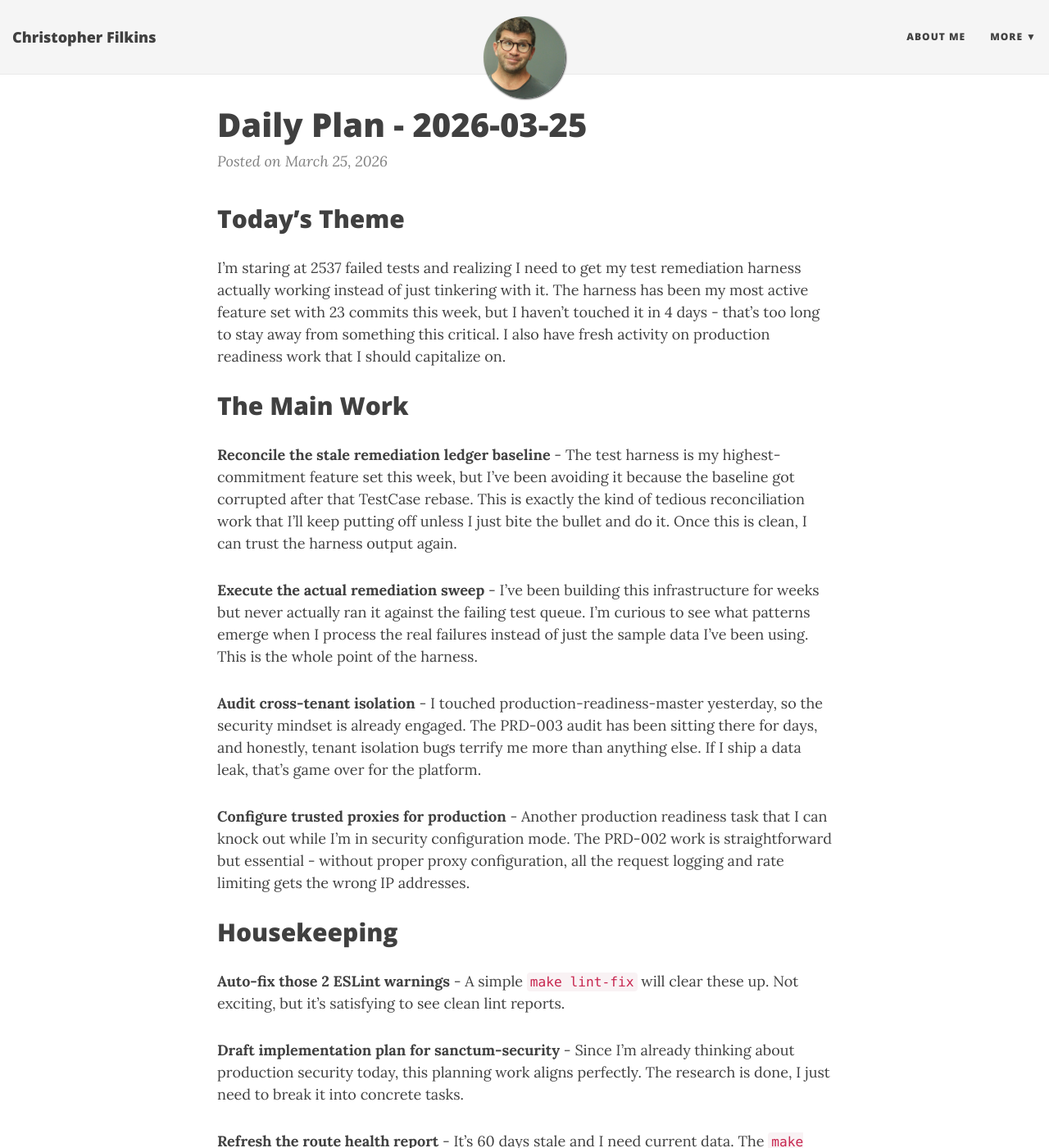
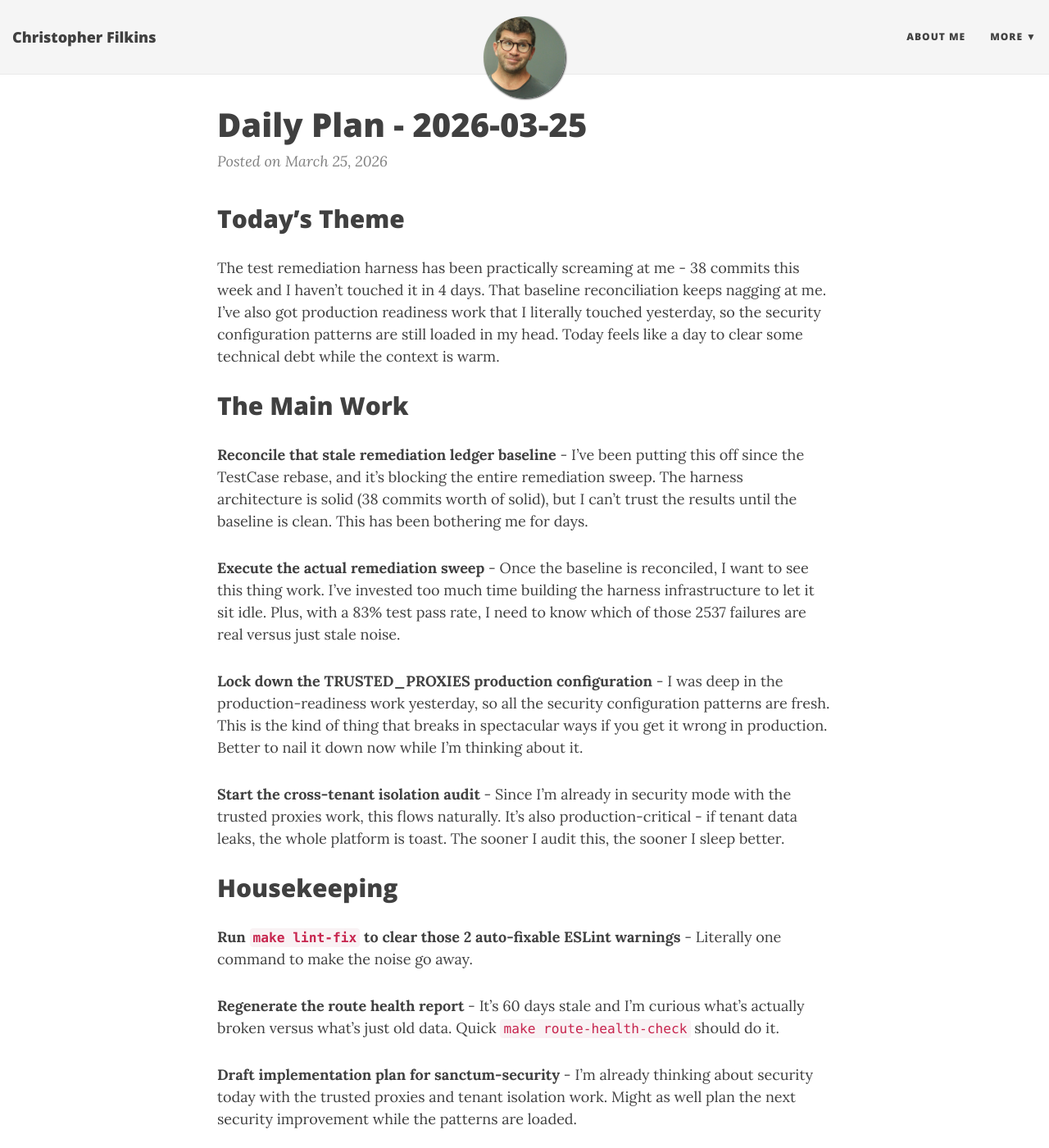
Before and after one commit to filchyboy/filchyboy.github.io, a Jekyll site: the page built from _posts/2026-03-25-todays-plan.md, in a window 1280 px wide and 1400 px high. Shown: the whole window at 82% size. Built offline with Jekyll 4.4.1, drawn with Linux system fonts in a browser that asks for light colours; nearby versions of some CDN libraries; some of the changed text lies outside the part shown.

Commit message:
Add daily plan: 2026-03-25

```diff
--- a/_posts/2026-03-25-todays-plan.md
+++ b/_posts/2026-03-25-todays-plan.md
@@ -5,29 +5,30 @@ date: 2026-03-25
 ---
 
 ## Today's Theme
-
-I'm staring at 2537 failed tests and realizing I need to get my test remediation harness actually working instead of just tinkering with it. The harness has been my most active feature set with 23 commits this week, but I haven't touched it in 4 days - that's too long to stay away from something this critical. I also have fresh activity on production readiness work that I should capitalize on.
+The test remediation harness has been practically screaming at me - 38 commits this week and I haven't touched it in 4 days. That baseline reconciliation keeps nagging at me. I've also got production readiness work that I literally touched yesterday, so the security configuration patterns are still loaded in my head. Today feels like a day to clear some technical debt while the context is warm.
 
 ## The Main Work
 
-**Reconcile the stale remediation ledger baseline** - The test harness is my highest-commitment feature set this week, but I've been avoiding it because the baseline got corrupted after that TestCase rebase. This is exactly the kind of tedious reconciliation work that I'll keep putting off unless I just bite the bullet and do it. Once this is clean, I can trust the harness output again.
+**Reconcile that stale remediation ledger baseline** - I've been putting this off since the TestCase rebase, and it's blocking the entire remediation sweep. The harness architecture is solid (38 commits worth of solid), but I can't trust the results until the baseline is clean. This has been bothering me for days.
 
-**Execute the actual remediation sweep** - I've been building this infrastructure for weeks but never actually ran it against the failing test queue. I'm curious to see what patterns emerge when I process the real failures instead of just the sample data I've been using. This is the whole point of the harness.
+**Execute the actual remediation sweep** - Once the baseline is reconciled, I want to see this thing work. I've invested too much time building the harness infrastructure to let it sit idle. Plus, with a 83% test pass rate, I need to know which of those 2537 failures are real versus just stale noise.
 
-**Audit cross-tenant isolation** - I touched production-readiness-master yesterday, so the security mindset is already engaged. The PRD-003 audit has been sitting there for days, and honestly, tenant isolation bugs terrify me more than anything else. If I ship a data leak, that's game over for the platform.
+**Lock down the TRUSTED_PROXIES production configuration** - I was deep in the production-readiness work yesterday, so all the security configuration patterns are fresh. This is the kind of thing that breaks in spectacular ways if you get it wrong in production. Better to nail it down now while I'm thinking about it.
 
-**Configure trusted proxies for production** - Another production readiness task that I can knock out while I'm in security configuration mode. The PRD-002 work is straightforward but essential - without proper proxy configuration, all the request logging and rate limiting gets the wrong IP addresses.
+**Start the cross-tenant isolation audit** - Since I'm already in security mode with the trusted proxies work, this flows naturally. It's also production-critical - if tenant data leaks, the whole platform is toast. The sooner I audit this, the sooner I sleep better.
 
 ## Housekeeping
 
-**Auto-fix those 2 ESLint warnings** - A simple `make lint-fix` will clear these up. Not exciting, but it's satisfying to see clean lint reports.
+**Run `make lint-fix` to clear those 2 auto-fixable ESLint warnings** - Literally one command to make the noise go away.
 
-**Draft implementation plan for sanctum-security** - Since I'm already thinking about production security today, this planning work aligns perfectly. The research is done, I just need to break it into concrete tasks.
+**Regenerate the route health report** - It's 60 days stale and I'm curious what's actually broken versus what's just old data. Quick `make route-health-check` should do it.
 
-**Refresh the route health report** - It's 60 days stale and I need current data. The `make route-health` command takes about 3 minutes and gives me visibility into endpoint coverage gaps.
+**Draft implementation plan for sanctum-security** - I'm already thinking about security today with the trusted proxies and tenant isolation work. Might as well plan the next security improvement while the patterns are loaded.
+
+**Refresh the TODO inventory** - 62 days old is embarrassing. The `todo-cleanup` script should surface what I've actually been leaving scattered around the codebase.
 
 ## Parked
 
-The thin vertical slices are tempting because they represent actual user features, but I need to get my development infrastructure solid first. Those contract scope baselines can wait another day - they're not blocking anything immediate, and I'll do better work on them once I'm not fighting broken tests.
+The thin vertical slice contract work can wait. I'm not in business logic mode today - I'm in infrastructure and security mode. Those TV277 and TV278 baselines need focus, not distracted attention.
 
 <!-- SCORE: 3.4 -->
```
